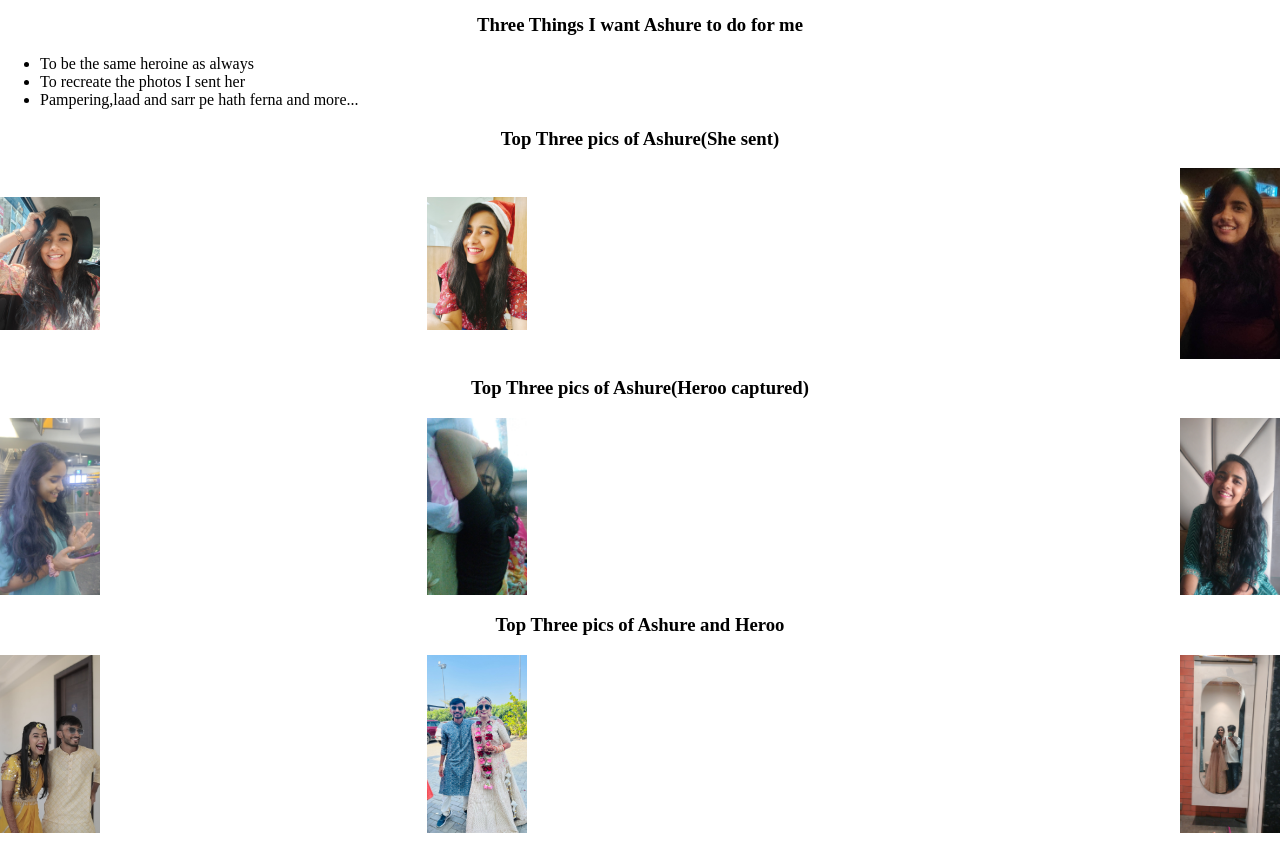
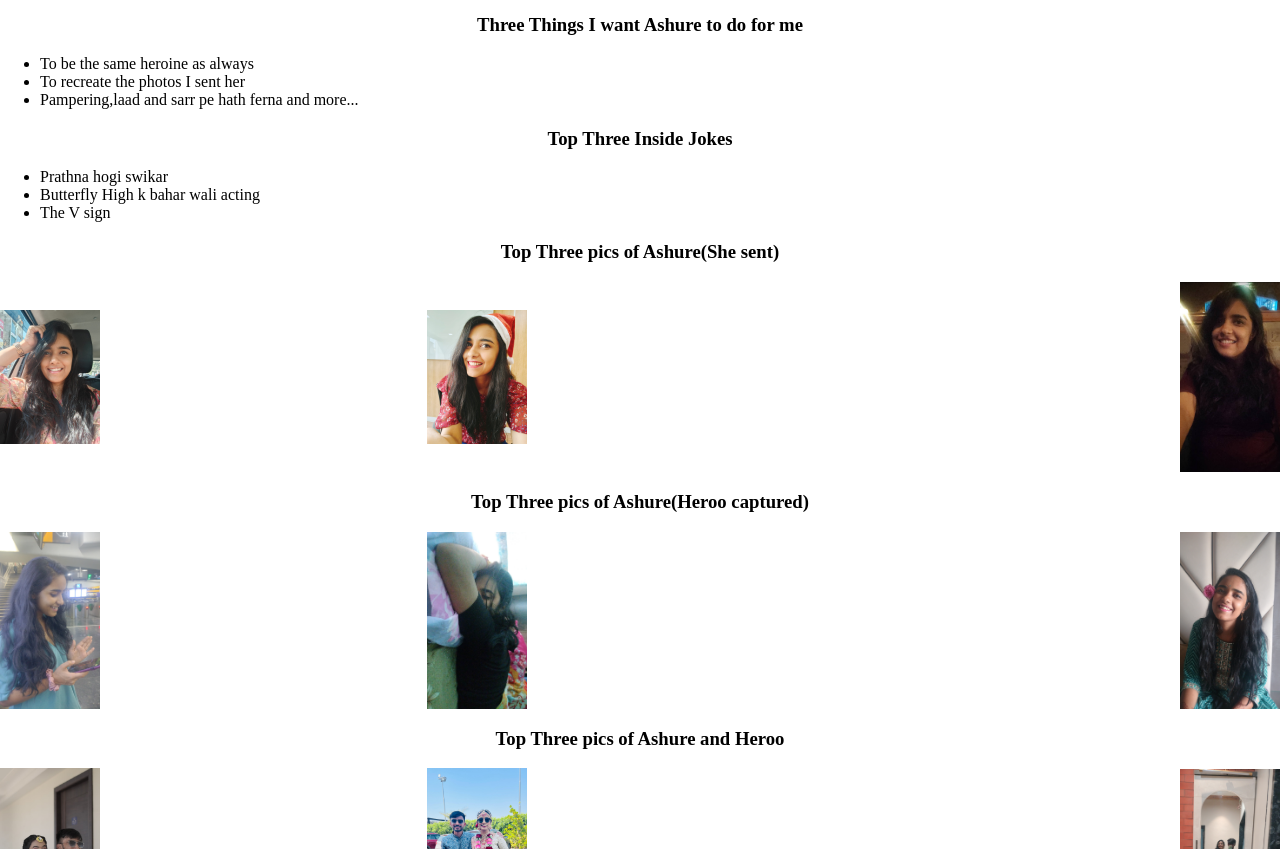
Before and after one commit to QUETUM/youarethebest, a plain HTML site: page top3.html in a window 1280 px wide. Shown: the part 1980-2829 px from the top of the page. Drawn offline with Linux system fonts and the light colour scheme.

Commit message:
Update top3.html

```diff
--- a/top3.html
+++ b/top3.html
@@ -161,6 +161,12 @@
         <li class="List"> To recreate the photos I sent her</li>
         <li class="List"> Pampering,laad and sarr pe hath ferna and more...</li>
     </ul>
+    <h3>Top Three Inside Jokes</h3>
+    <ul>
+        <li class="List"> Prathna hogi swikar</li>
+        <li class="List"> Butterfly High k bahar wali acting</li>
+        <li class="List"> The V sign</li>
+    </ul>
     <h3>Top Three pics of Ashure(She sent)</h3>
     <div class="image-row">
         <img src="F1.jpg" alt="Image 1" class="image">
```
